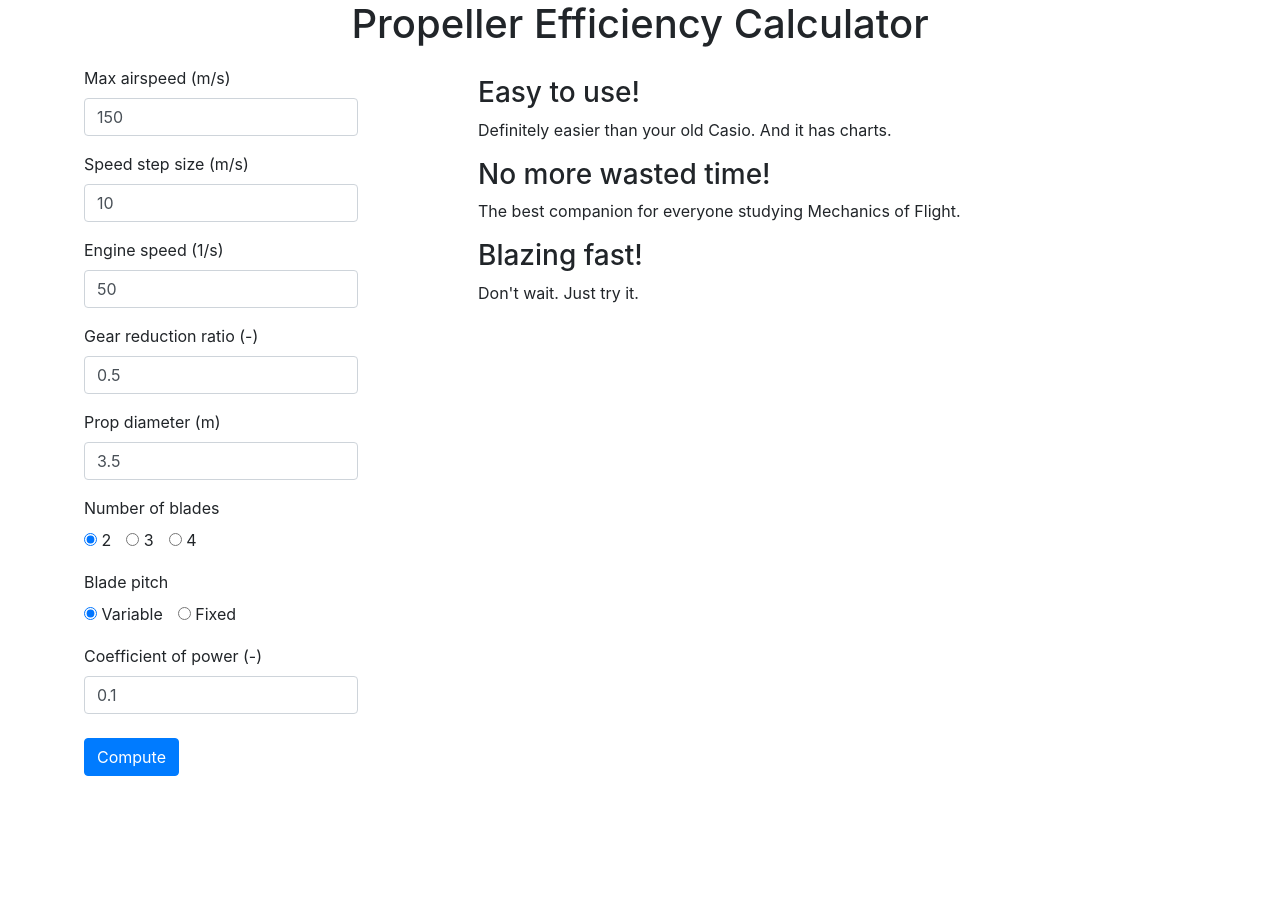
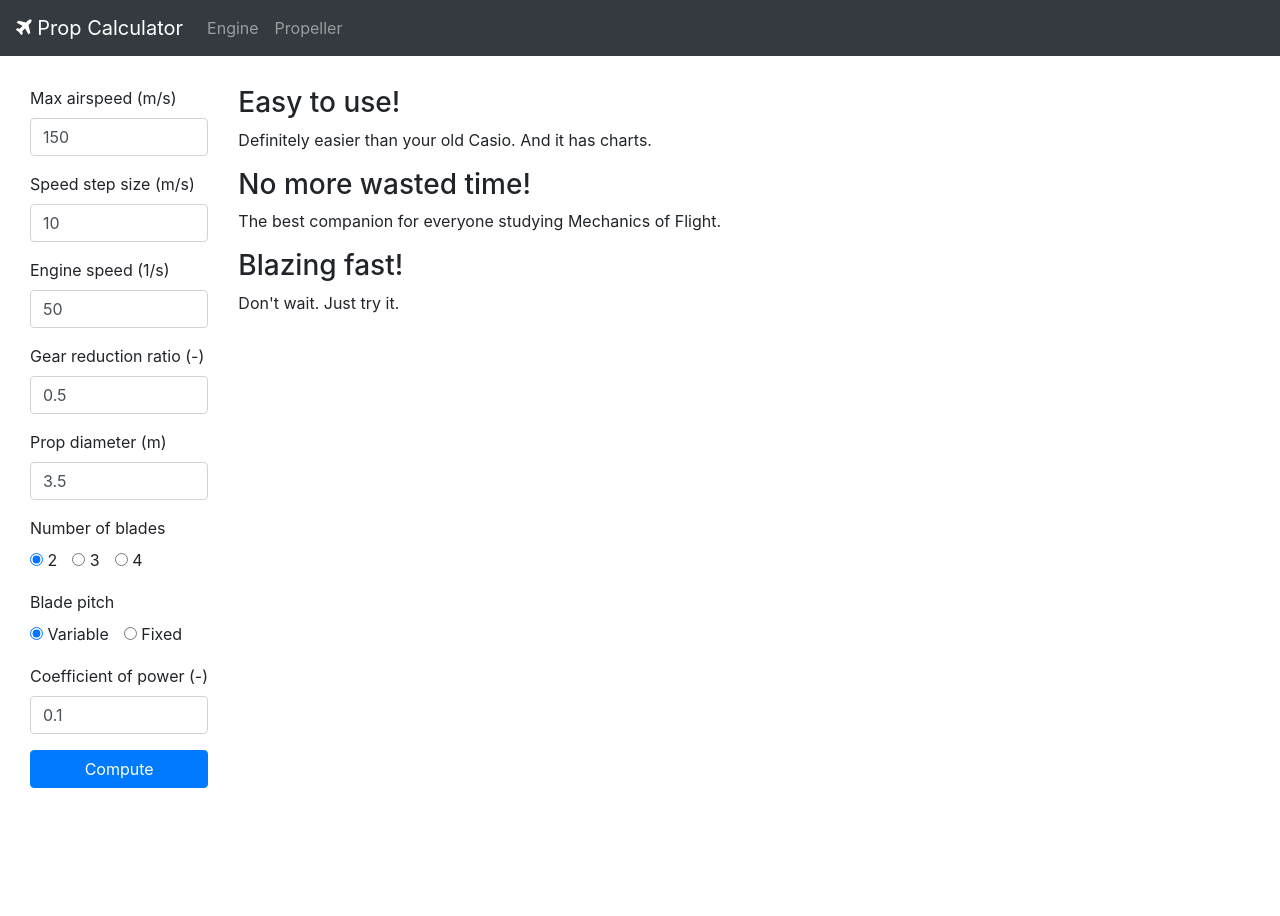
Before and after one commit to adamsmietanka/prop-calculator-vue, a Flask app: page / in a window 1280 px wide. Before the commit the page ends 776 px from the top, so only its background shows below. Run offline with Flask 2, Linux system fonts and the light colour scheme; some libraries are stand-ins or nearby versions.

Commit message:
Frontend rework

```diff
--- a/static/app.js
+++ b/static/app.js
@@ -1,90 +1,12 @@
-const submit = $('#prop-submit')
 
-submit.click(function(event){
-    let formData = new FormData(document.getElementById('prop-form'));
-
-    send_form(formData);
-    event.preventDefault();
-});
-
-function draw_charts(data) {
-    let graph1 = data['1'];
-    let graph2 = data['2'];
-    if (submit.val() === 'Update') {
-        let layout1 = document.getElementById('chart1').layout;
-        let layout2 = document.getElementById('chart2').layout;
-        Plotly.newPlot("chart1", graph1.data, layout1);
-        Plotly.newPlot("chart2", graph2.data, layout2);
-    } else {
-        submit.val('Update');
-        Plotly.plot("chart1", graph1, {});
-        Plotly.plot("chart2", graph2, {});
-    }
-}
-
-function prepare_table(data) {
-    let table = document.querySelector("table");
-    let data_header = Object.keys(data[0]);
-
-    generateTable(table, data);
-    generateTableHead(table, data_header);
-}
-
-function generateTable(table, data) {
-    table.innerHTML = "";
-    for (let element of data) {
-        let row = table.insertRow();
-        for (let key in element) {
-            let cell = row.insertCell();
-            let text = document.createTextNode(element[key]);
-            cell.appendChild(text);
-        }
-    }
-}
-
-function generateTableHead(table, data) {
-  let thead = table.createTHead();
-  let row = thead.insertRow();
-  for (let key of data) {
-    let th = document.createElement("th");
-    let text = document.createTextNode(key);
-    th.appendChild(text);
-    row.appendChild(th);
-  }
-}
-
-function send_form(formData) {
-    $.ajax({
-        url: '/prop-data',
-        type: 'POST',
-        data: formData,
-        processData: false,
-        contentType: false,
-        success: function(data) {
-            if (data.hasOwnProperty("error")) {
-                $('.toast').toast('show');
-            }
-            else {
-                $('.text-column').hide();
-                data = JSON.parse(data)
-                draw_charts(data);
-                prepare_table(data.table);
-            }
-        },
-        error: function(data) {
-        }
-    });
-}
 
 $(function hideInput() {
-    $('input:radio[name="blade_type"]').change(function() {
+    $('input:radio[name="blade_type"]').on('change',function() {
         if ($(this).val() === 'var') {
-            $('#angle-input').hide();
-            $('#speed-input').hide();
+            $('#angle-input, #speed-input').hide();
             $('#power-coefficient-input').show();
         } else {
-            $('#angle-input').show();
-            $('#speed-input').show();
+            $('#angle-input, #speed-input').show();
             $('#power-coefficient-input').hide();
         }
     });
--- a/static/css/main.css
+++ b/static/css/main.css
@@ -1,31 +1,10 @@
-h1, h2 {
-    text-align: center;
-}
 .content {
-    margin: 0 auto;
-    width: 90%;
+    margin: 30px;
 }
 table, td, th {
     border: 1px solid #aaa;
     text-align: center;
     padding: 0px;
-}
-.layout-container {
-    display: flex;
-}
-.text-column {
-    margin: 20px;
-}
-.table-column, .pitch-column {
-    flex: 1;
-    margin: 20px;
-}
-.form-column {
-    margin: 10px 100px 20px 20px;
-}
-
-.hidden-input {
-    display: none;
 }
 
 /*RADIO BUTTONS*/
--- /dev/null
+++ b/static/prop.js
@@ -0,0 +1,76 @@
+const submit = $('#prop-submit');
+
+function draw_charts(graphs) {
+    if ($('#chart1').html() === '') {
+        Plotly.plot("chart1", graphs['1']);
+        Plotly.plot("chart2", graphs['2']);
+    } else {
+        const layout1 = document.querySelector('#chart1').layout;
+        const layout2 = document.querySelector('#chart2').layout;
+        Plotly.newPlot("chart1", graphs['1'].data, layout1);
+        Plotly.newPlot("chart2", graphs['2'].data, layout2);
+    }
+}
+
+function prepare_table(data) {
+    let table = document.querySelector("#prop-table");
+    let data_header = Object.keys(data[0]);
+
+    generateTable(table, data);
+    generateTableHead(table, data_header);
+}
+
+function generateTable(table, data) {
+    table.innerHTML = "";
+    for (let element of data) {
+        let row = table.insertRow();
+        for (let key in element) {
+            if (element.hasOwnProperty(key)) {
+                let cell = row.insertCell();
+                let text = document.createTextNode(element[key]);
+                cell.appendChild(text);
+            }
+        }
+    }
+}
+
+function generateTableHead(table, data) {
+  let thead = table.createTHead();
+  let row = thead.insertRow();
+  for (let key of data) {
+    let th = document.createElement("th");
+    let text = document.createTextNode(key);
+    th.appendChild(text);
+    row.appendChild(th);
+  }
+}
+
+function send_form(formData) {
+    $.ajax({
+        url: '/prop-data',
+        type: 'POST',
+        data: formData,
+        processData: false,
+        contentType: false,
+        success: (data) => {
+            submit.val('Update');
+            if (data.hasOwnProperty("error"))
+                $('.toast').toast('show');
+            else {
+                $('#landing').hide();
+                $('#prop-data').show();
+                data = JSON.parse(data);
+                draw_charts(data);
+                prepare_table(data.table);
+            }
+        }
+    });
+}
+
+submit.on('click', (event) => {
+    submit.val('Computing...');
+    let formData = new FormData(document.querySelector('#prop-form'));
+
+    send_form(formData);
+    event.preventDefault();
+});
--- a/templates/base.html
+++ b/templates/base.html
@@ -9,27 +9,29 @@
             <link rel="shortcut icon" href="{{ url_for('static', filename='favicon.ico') }}">
 
         {% block styles %}
+
+            <!-- Bootstrap & Font Awesome CSS -->
+            <link rel="stylesheet" href="https://cdnjs.cloudflare.com/ajax/libs/twitter-bootstrap/4.5.0/css/bootstrap.min.css">
+            <link rel="stylesheet" href="http://cdnjs.cloudflare.com/ajax/libs/font-awesome/4.3.0/css/font-awesome.css" type='text/css'>
+
             <link rel="stylesheet" href="{{ url_for('static', filename='css/main.css') }}">
-
-            <!-- Bootstrap CSS -->
-            <link rel="stylesheet" href="https://cdnjs.cloudflare.com/ajax/libs/twitter-bootstrap/4.5.0/css/bootstrap.min.css">
         {% endblock %}
 
             <title>Propeller Calculator</title>
         {% endblock %}
     </head>
     <body>
-        <!-- Your page content -->
         {% block content %}{% endblock %}
 
         {% block scripts %}
             <!-- Optional JavaScript -->
-
             <script src="https://cdnjs.cloudflare.com/ajax/libs/jquery/3.5.1/jquery.min.js"></script>
             <script src="https://cdnjs.cloudflare.com/ajax/libs/twitter-bootstrap/4.5.0/js/bootstrap.min.js"></script>
 
             <script src="https://cdn.plot.ly/plotly-latest.min.js"></script>
+
             <script src="{{ url_for('static', filename='app.js') }}"></script>
+            <script src="{{ url_for('static', filename='prop.js') }}"></script>
         {% endblock %}
     </body>
-</html></html>
+</html>
--- a/templates/index.html
+++ b/templates/index.html
@@ -1,11 +1,33 @@
 {% extends 'base.html' %}
 
 {% block content %}
+    <nav class="navbar navbar-expand-sm navbar-dark bg-dark">
+        <a href="#" class="navbar-brand"><i class="fa fa-plane"></i> Prop Calculator</a>
+        <button class="navbar-toggler" data-toggle="collapse" data-target="#navbar-menu">
+            <span class="navbar-toggler-icon"></span>
+        </button>
+        <div class="collapse navbar-collapse" id="navbar-menu">
+            <ul class="navbar-nav">
+                <li class="nav-item">
+                    <a href="#" class="nav-link">Engine</a>
+                </li>
+                <li class="nav-item">
+                    <a href="#" class="nav-link">Propeller</a>
+                </li>
+            </ul>
+        </div>
+    </nav>
     <div class="content">
-        <h1>Propeller Efficiency Calculator</h1>
-
-        <div class="layout-container">
-            <div class="form-column">
+        <div class="row" id="prop-tab">
+            <div class="col-lg-10 order-lg-12" id="landing">
+                <h3>Easy to use!</h3>
+                <p>Definitely easier than your old Casio. And it has charts.</p>
+                <h3>No more wasted time!</h3>
+                <p>The best companion for everyone studying Mechanics of Flight.</p>
+                <h3>Blazing fast!</h3>
+                <p>Don't wait. Just try it.</p>
+            </div>
+            <div class="col-lg-2 order-lg-1" id="prop-form-col">
                 <form id="prop-form" enctype="multipart/form-data">
                     <div>
                         {% for field in inputs.text %}
@@ -20,21 +42,21 @@
                             </div>
                         {% endfor %}
 
-                        <div id="power-coefficient-input" class="{{'hidden-input' if inputs.radio.blade_type.data == 'fix'}}">
-                            {{ inputs.specs.Cp.label }}<br>
-                            {{ inputs.specs.Cp(class_="form-control") }}<br>
+                        <div id="power-coefficient-input" class="{{'collapse' if inputs.radio.blade_type.data == 'fix'}}">
+                            {{ inputs.specs.Cp.label }}
+                            {{ inputs.specs.Cp(class_="form-group form-control") }}
                         </div>
 
-                        <div id="angle-input" class="{{'hidden-input' if inputs.radio.blade_type.data == 'var'}}">
-                            {{ inputs.specs.angle.label }}<br>
-                            {{ inputs.specs.angle(class_="form-control") }}<br>
+                        <div id="angle-input" class="{{'collapse' if inputs.radio.blade_type.data == 'var'}}">
+                            {{ inputs.specs.angle.label }}
+                            {{ inputs.specs.angle(class_="form-group form-control") }}
                         </div>
 
-                        <div id="speed-input" class="{{'hidden-input' if inputs.radio.blade_type.data == 'var'}}">
-                            {{ inputs.specs.v_cruise.label }}<br>
-                            {{ inputs.specs.v_cruise(class_="form-control") }}<br>
+                        <div id="speed-input" class="{{'collapse' if inputs.radio.blade_type.data == 'var'}}">
+                            {{ inputs.specs.v_cruise.label }}
+                            {{ inputs.specs.v_cruise(class_="form-group form-control") }}
                         </div>
-                        <input type=submit value=Compute class="btn btn-primary" id="prop-submit">
+                        <input type=submit value=Compute class="btn btn-primary btn-block" id="prop-submit">
                     </div>
 
 
@@ -48,20 +70,17 @@
                     </div>
                 </div>
             </div>
-            <div class="text-column">
-                <h3>Easy to use!</h3>
-                <p>Definitely easier than your old Casio. And it has charts.</p>
-                <h3>No more wasted time!</h3>
-                <p>The best companion for everyone studying Mechanics of Flight.</p>
-                <h3>Blazing fast!</h3>
-                <p>Don't wait. Just try it.</p>
-            </div>
-            <div class="table-column">
-                <table class="table table-bordered table-striped"></table>
-            </div>
-            <div class="pitch-column">
-                <div class="chart" id="chart1"></div>
-                <div class="chart" id="chart2"></div>
+            <div class="row col-lg-10 pl-lg-100 order-3 collapse" id="prop-data">
+                <div class="row">
+                    <div class="col-lg">
+                        <table class="table table-bordered table-striped" id="prop-table"></table>
+                    </div>
+                    <div class="col-lg">
+                        <div id="chart1"></div>
+                        <div id="chart2"></div>
+                    </div>
+                </div>
+
             </div>
         </div>
 
```
Also changed, not shown: static/engine.js (added).
